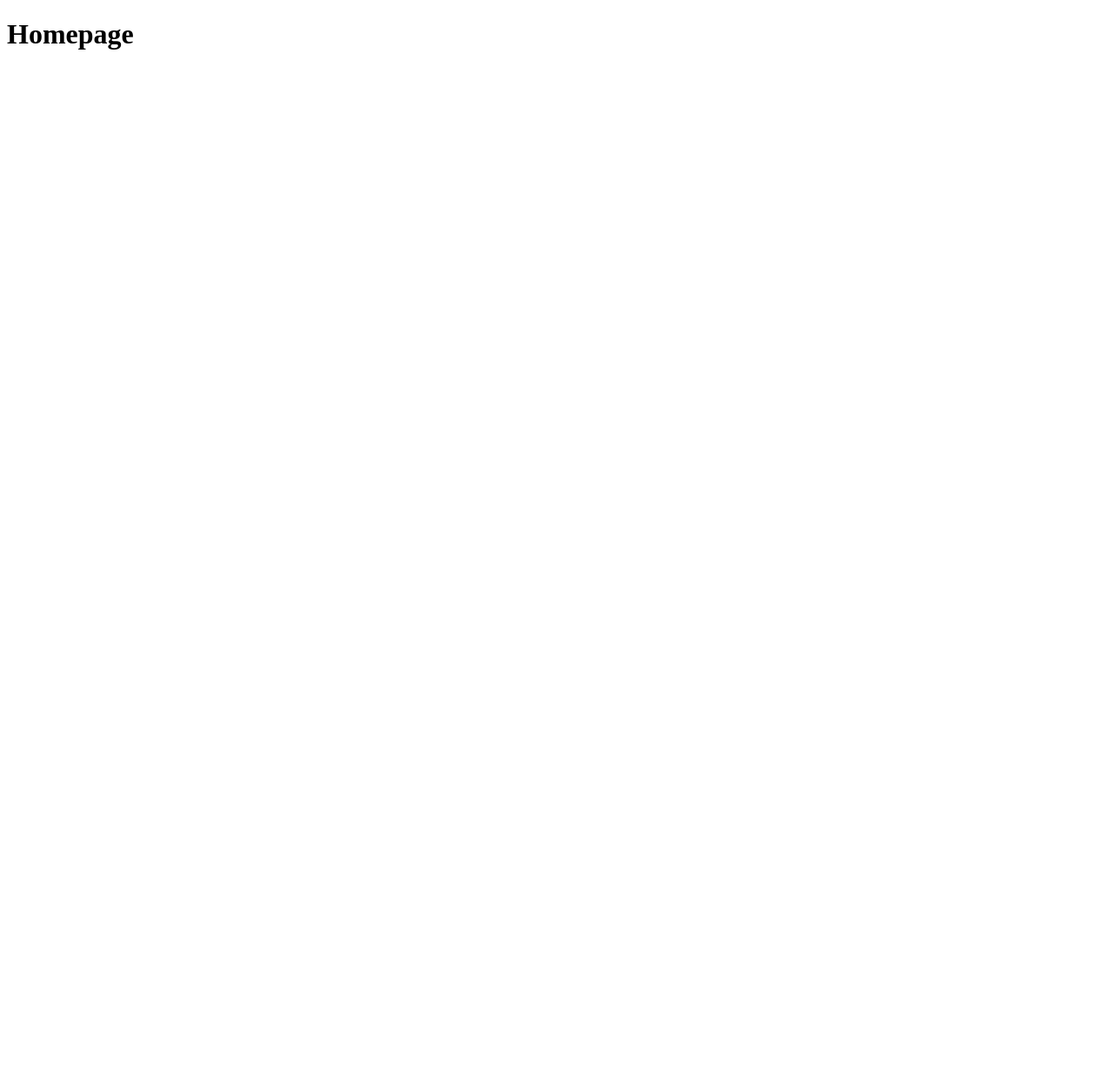
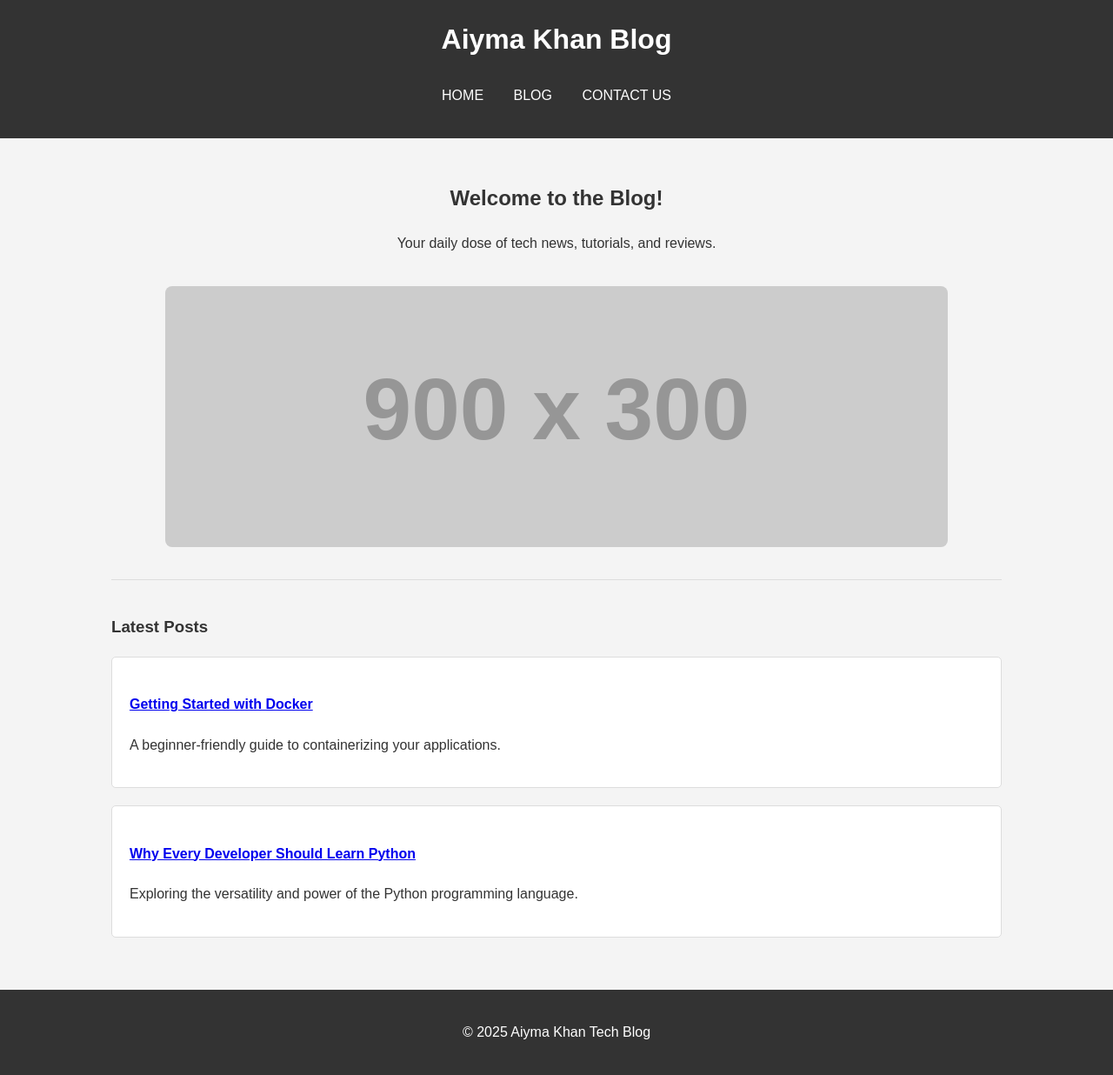
Before and after one commit to l1s21bsse0102/Blogging-Website, a website: page src/index.html in a window 1280 px wide. Shown: the whole page at 87% size. Before the commit the page ends 800 px from the top, so only its background shows below. Drawn offline with Linux system fonts and the light colour scheme; placeholder pictures from the web are drawn by us.

Commit message:
feat: develop home page

```diff
--- a/src/index.html
+++ b/src/index.html
@@ -1,11 +1,53 @@
 <!DOCTYPE html>
 <html lang="en">
   <head>
-    <meta charset="UTF-8" />
+    <meta charset="utf-8" />
     <meta name="viewport" content="width=device-width, initial-scale=1.0" />
-    <title>Homepage</title>
+    <title>Aiyma Khan Blog - Home</title>
+    <link rel="stylesheet" href="../styles/main.css" />
   </head>
   <body>
-    <h1>Homepage</h1>
+    <header id="main-header">
+      <h1>Aiyma Khan Blog</h1>
+      <nav id="main-nav">
+        <ul>
+          <li><a href="index.html">Home</a></li>
+          <li><a href="blog.html">Blog</a></li>
+          <li><a href="contact.html">Contact Us</a></li>
+        </ul>
+      </nav>
+    </header>
+
+    <main class="container">
+      <section id="hero">
+        <h2>Welcome to the Blog!</h2>
+        <p>Your daily dose of tech news, tutorials, and reviews.</p>
+        <img
+          src="https://placehold.co/900x300/333/fff?text=Tech+Insights"
+          alt="Placeholder image with text 'Tech Insights'"
+        />
+      </section>
+
+      <section id="latest-posts">
+        <h3>Latest Posts</h3>
+        <article class="post-summary">
+          <h4><a href="blog.html">Getting Started with Docker</a></h4>
+          <p>A beginner-friendly guide to containerizing your applications.</p>
+        </article>
+        <article class="post-summary">
+          <h4>
+            <a href="blog.html">Why Every Developer Should Learn Python</a>
+          </h4>
+          <p>
+            Exploring the versatility and power of the Python programming
+            language.
+          </p>
+        </article>
+      </section>
+    </main>
+
+    <footer id="main-footer">
+      <p>&copy; 2025 Aiyma Khan Tech Blog</p>
+    </footer>
   </body>
 </html>
--- a/styles/home.css
+++ /dev/null
@@ -1,3 +0,0 @@
-h1 {
-  color: red;
-}
--- /dev/null
+++ b/styles/main.css
@@ -0,0 +1,81 @@
+/* general styling */
+body {
+  font-family: Arial, sans-serif;
+  line-height: 1.6;
+  margin: 0;
+  padding: 0;
+  background-color: #f4f4f4;
+  color: #333;
+}
+
+.container {
+  width: 80%;
+  margin: auto;
+  overflow: hidden;
+  padding: 0 20px;
+}
+
+/* header */
+#main-header {
+  background: #333;
+  color: #fff;
+  padding: 20px 0;
+  text-align: center;
+}
+
+#main-header h1 {
+  margin: 0;
+  padding-bottom: 10px;
+}
+
+#main-nav ul {
+  padding: 0;
+  list-style: none;
+}
+
+#main-nav ul li {
+  display: inline;
+  margin: 0 15px;
+}
+
+#main-nav a {
+  color: #fff;
+  text-decoration: none;
+  text-transform: uppercase;
+  font-size: 16px;
+}
+
+/* sections */
+#hero {
+  text-align: center;
+  padding: 30px 0;
+  border-bottom: 1px #ddd solid;
+}
+
+#hero img {
+  max-width: 100%;
+  height: auto;
+  margin-top: 20px;
+  border-radius: 8px;
+}
+
+#latest-posts {
+  padding: 20px 0;
+}
+
+.post-summary {
+  background: #fff;
+  padding: 20px;
+  margin-bottom: 20px;
+  border: 1px solid #ddd;
+  border-radius: 5px;
+}
+
+/* footer */
+#main-footer {
+  text-align: center;
+  padding: 20px;
+  margin-top: 20px;
+  background: #333;
+  color: #fff;
+}
```
